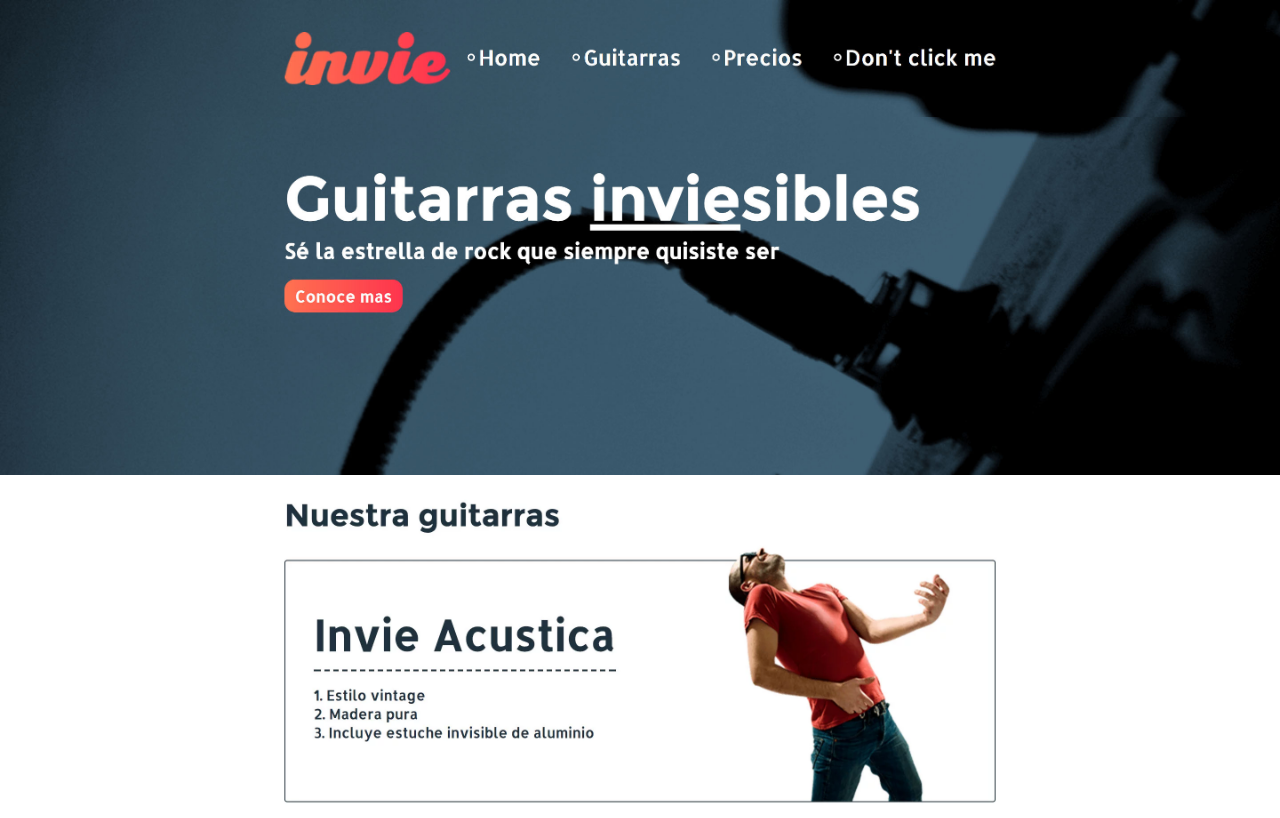
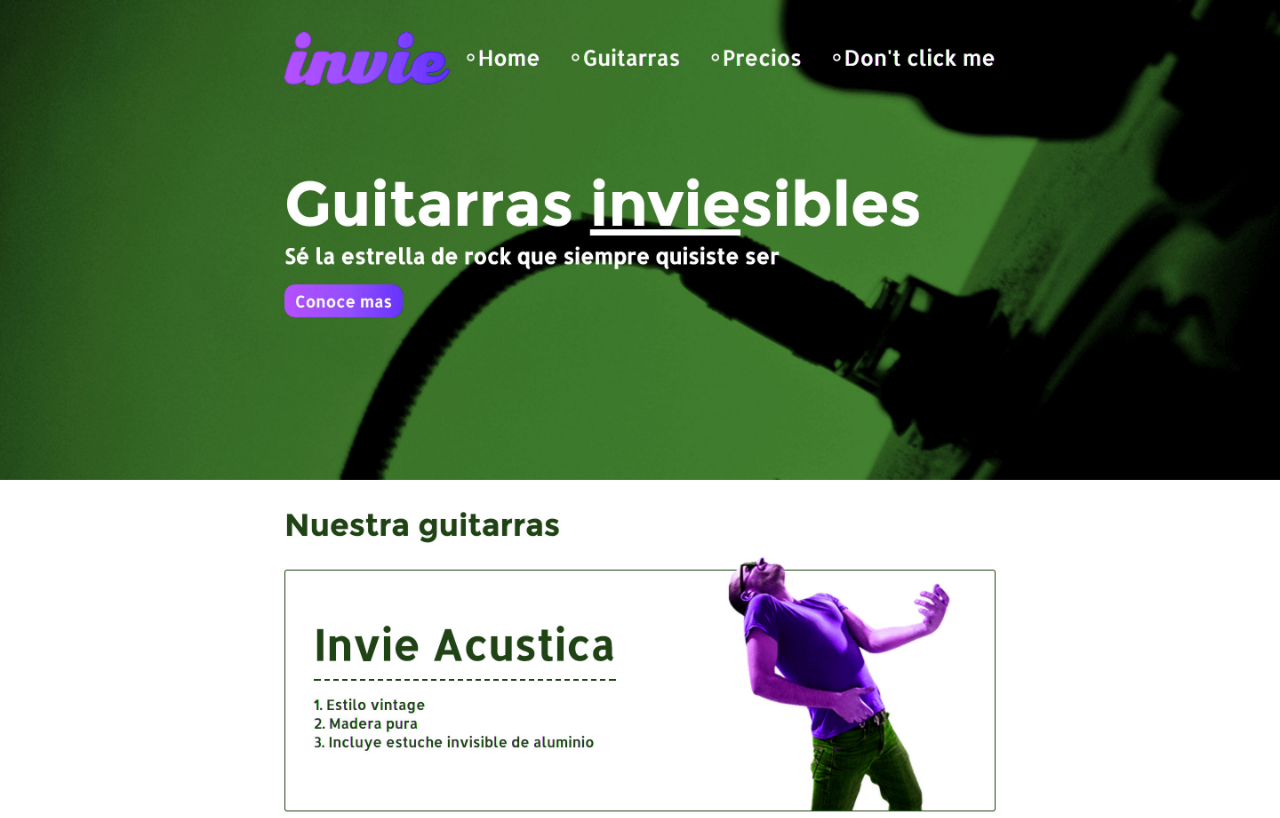
Before and after one commit to sofibelt/invie-github, a plain HTML site: page index.html in a window 1280 px wide. Shown: the top 818 px of the page. Drawn offline with Linux system fonts and the light colour scheme.

Commit message:
nueva version de invie - verde

```diff
--- a/index.html
+++ b/index.html
@@ -12,9 +12,6 @@
   </style>
   </head>
   <body>
-    <img src="header.webp" alt="">
-    <img src="hero.webp" alt="">
-    <img src="acustica.webp" alt="">
-
+    <img src="nueva-version.jpg" alt="">
   </body>
 </html>
```
Also changed, not shown: nueva-version.jpg (added).
